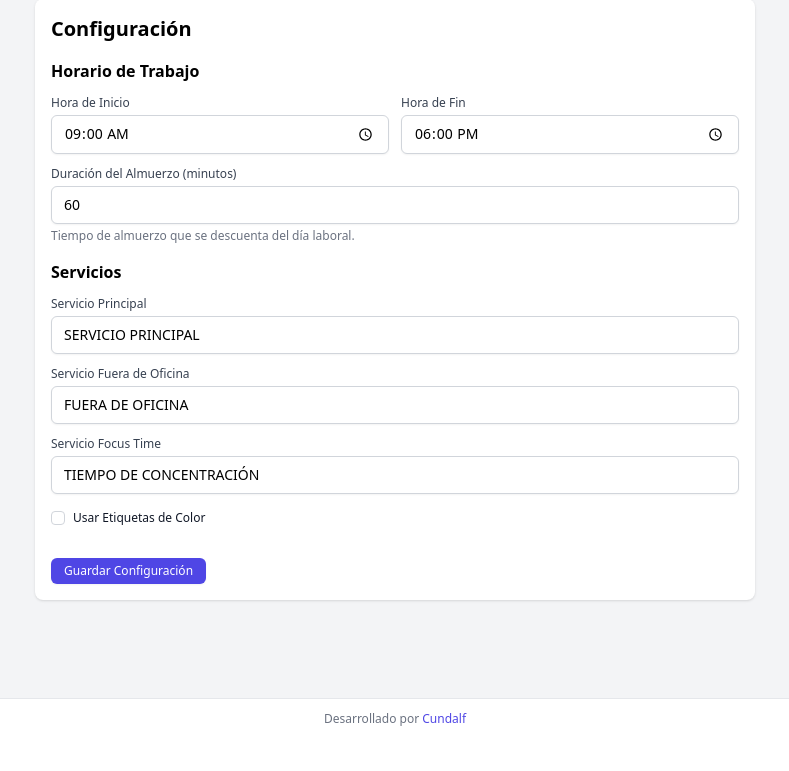
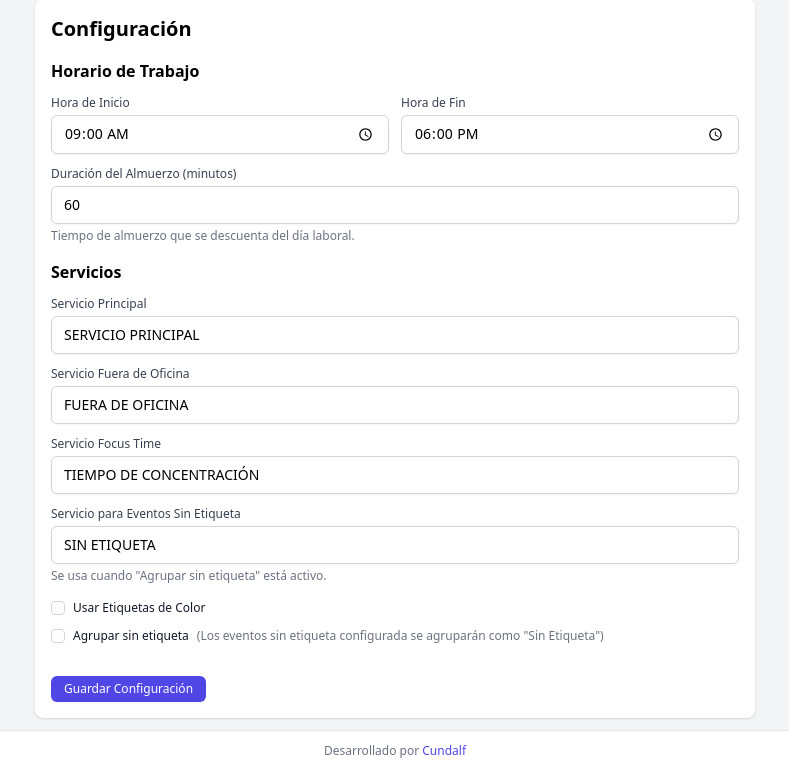
Before and after one commit to Cundalf/calendar-work-time-tracker, a Flask app: page /config in a window 1280 px wide. Shown: the part 61-832 px from the top of the page, without its empty margins (245-1034 px from the left). Before the commit the page ends 787 px from the top, so only its background shows below. Run offline with Flask 3, Linux system fonts and the light colour scheme; some libraries are stand-ins or nearby versions.

Commit message:
[Vibe - Cursor] Adds untagged option in config

```diff
--- a/calendar_time_tracker.py
+++ b/calendar_time_tracker.py
@@ -136,21 +136,33 @@ def assign_service(event, config):
     """Asignar servicio a un evento según la configuración"""
     # Obtener valores de la configuración
     color_id_to_service = config.get('color_tags', {})
+    use_color_tags = config.get('use_color_tags', False)
+    group_unlabeled = config.get('group_unlabeled', False)
     ooo_service = config.get('ooo_service', '')
     focus_time_service = config.get('focus_time_service', '')
     default_service = config.get('default_service', '')
+    unlabeled_service = config.get('unlabeled_service', 'SIN ETIQUETA')
 
     # Lógica de asignación de servicio
     color_id = event.get('colorId')
     event_type = event.get('eventType', 'default')
 
-    if color_id and color_id in color_id_to_service:
-        return color_id_to_service[color_id]
+    # Primero, manejar casos especiales
     if event_type == 'outOfOffice' and ooo_service:
         return ooo_service
     if event_type == 'focusTime' and focus_time_service:
         return focus_time_service
 
+    # Luego, verificar etiquetas de color si están habilitadas
+    if use_color_tags and color_id and color_id in color_id_to_service:
+        return color_id_to_service[color_id]
+
+    # Finalmente, para eventos sin etiqueta configurada o sin color
+    if use_color_tags and group_unlabeled and color_id:
+        # Si tiene color pero no está en la configuración
+        return unlabeled_service
+
+    # Eventos sin color o para casos restantes
     return default_service
 
 def format_timedelta(td):
@@ -241,7 +253,6 @@ def calculate_weekly_summary(events, start_date, end_date, timezone, work_start_
 
                 # Valores desde la configuración
                 ooo_service = config.get('ooo_service', '')
-                default_service = config.get('default_service', '')
 
                 if start_dt.date() <= temp_date <= end_dt.date():
                     if is_all_day:
--- a/templates/config.html
+++ b/templates/config.html
@@ -48,6 +48,12 @@
                         <input type="text" id="focus_time_service" name="focus_time_service"
                                class="mt-1 block w-full rounded-md border-gray-300 shadow-sm focus:border-indigo-500 focus:ring-indigo-500 text-sm">
                     </div>
+                    <div>
+                        <label for="unlabeled_service" class="block text-xs font-medium text-gray-700">Servicio para Eventos Sin Etiqueta</label>
+                        <input type="text" id="unlabeled_service" name="unlabeled_service"
+                               class="mt-1 block w-full rounded-md border-gray-300 shadow-sm focus:border-indigo-500 focus:ring-indigo-500 text-sm">
+                        <p class="mt-1 text-xs text-gray-500">Se usa cuando "Agrupar sin etiqueta" está activo.</p>
+                    </div>
                 </div>
             </div>
 
@@ -59,6 +65,15 @@
                     <label for="use_color_tags" class="ml-2 block text-xs text-gray-900">
                         Usar Etiquetas de Color
                     </label>
+                </div>
+
+                <div class="flex items-center">
+                    <input type="checkbox" id="group_unlabeled" name="group_unlabeled"
+                           class="h-3.5 w-3.5 text-indigo-600 focus:ring-indigo-500 border-gray-300 rounded">
+                    <label for="group_unlabeled" class="ml-2 block text-xs text-gray-900">
+                        Agrupar sin etiqueta
+                    </label>
+                    <span class="ml-2 text-xs text-gray-500">(Los eventos sin etiqueta configurada se agruparán como "Sin Etiqueta")</span>
                 </div>
 
                 <div id="color_tags_container" class="space-y-3 hidden">
@@ -202,6 +217,8 @@ document.addEventListener('DOMContentLoaded', function() {
     if (!config.default_service) config.default_service = 'SERVICIO PRINCIPAL';
     if (!config.ooo_service) config.ooo_service = 'FUERA DE OFICINA';
     if (!config.focus_time_service) config.focus_time_service = 'TIEMPO DE CONCENTRACIÓN';
+    if (!config.unlabeled_service) config.unlabeled_service = 'SIN ETIQUETA';
+    if (config.group_unlabeled === undefined) config.group_unlabeled = false;
     if (!config.use_color_tags) config.use_color_tags = false;
     if (!config.color_tags) config.color_tags = {};
 
@@ -212,6 +229,8 @@ document.addEventListener('DOMContentLoaded', function() {
     document.getElementById('default_service').value = config.default_service;
     document.getElementById('ooo_service').value = config.ooo_service;
     document.getElementById('focus_time_service').value = config.focus_time_service;
+    document.getElementById('unlabeled_service').value = config.unlabeled_service;
+    document.getElementById('group_unlabeled').checked = config.group_unlabeled;
     document.getElementById('use_color_tags').checked = config.use_color_tags;
 
     // Mostrar/ocultar contenedor de etiquetas
@@ -403,6 +422,8 @@ function saveConfig() {
         default_service: document.getElementById('default_service').value,
         ooo_service: document.getElementById('ooo_service').value,
         focus_time_service: document.getElementById('focus_time_service').value,
+        unlabeled_service: document.getElementById('unlabeled_service').value,
+        group_unlabeled: document.getElementById('group_unlabeled').checked,
         use_color_tags: document.getElementById('use_color_tags').checked,
         color_tags: {}
     };
```
